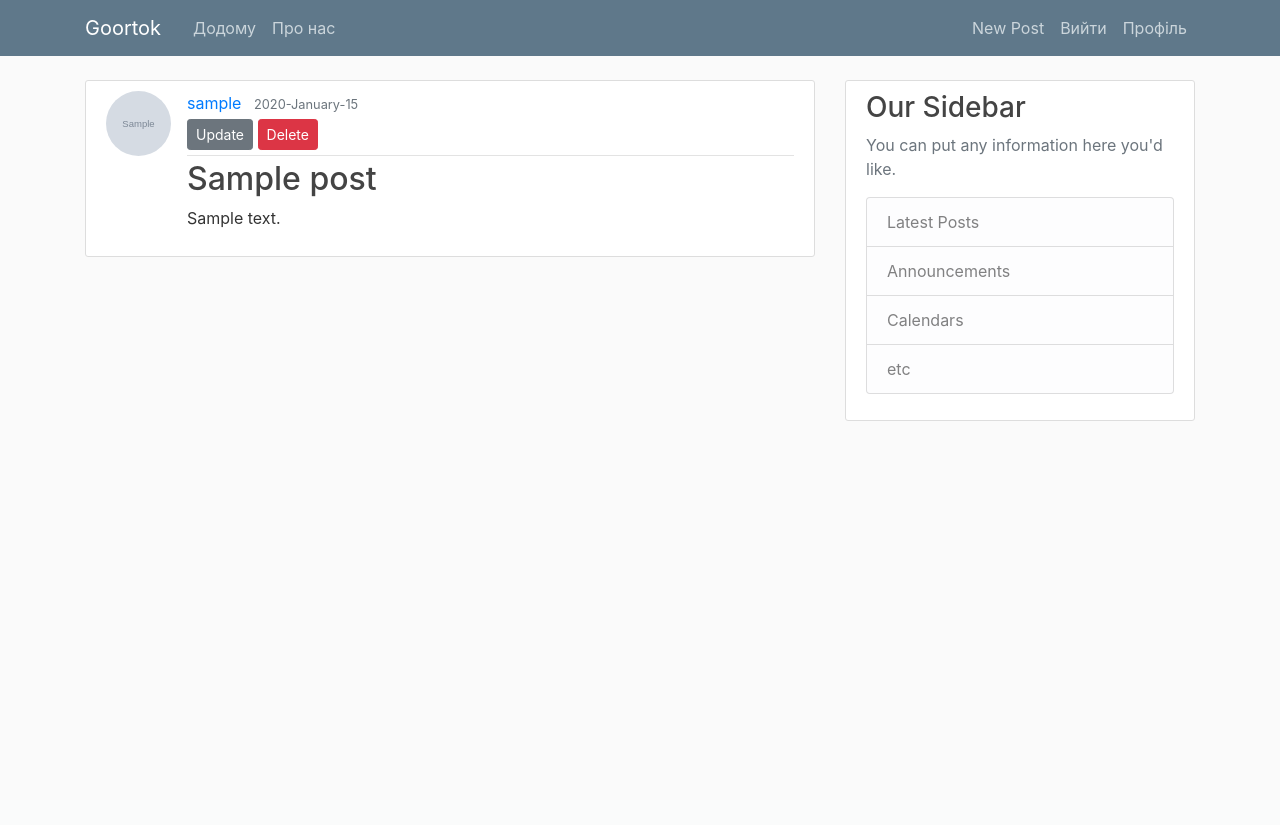
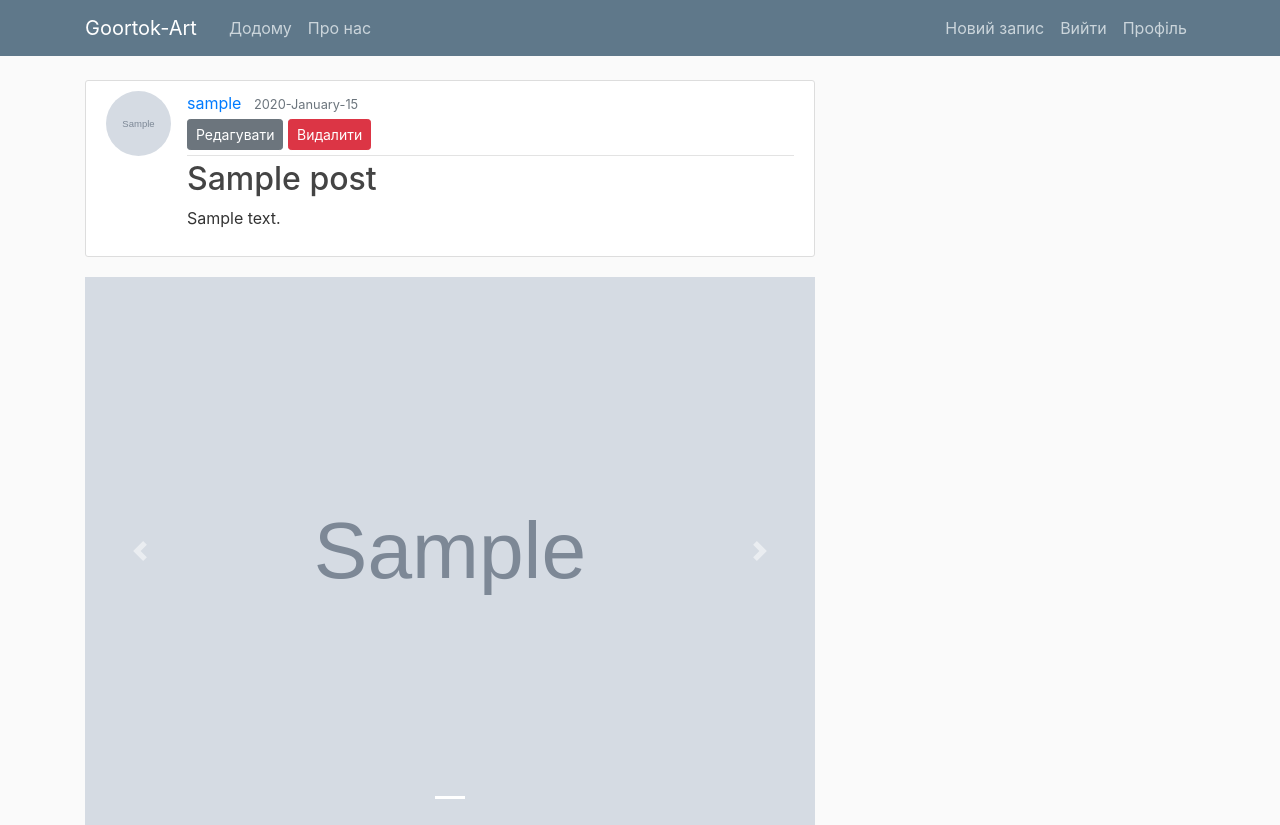
Before and after one commit to akarev0/goortok, a Django app: page /post/1/ in a window 1280 px wide. Before the commit the page ends 421 px from the top, so only its background shows below. Run offline with Django 3.2, Linux system fonts and the light colour scheme; a user stored in the database is signed in; tables that the repository leaves empty hold one stand-in row (values such as "Sample post"); grey boxes marked "Sample" are stand-in pictures; some libraries are stand-ins or nearby versions.

Commit message:
Add ability to add multiple images for each post

```diff
--- a/goortok/blog/admin.py
+++ b/goortok/blog/admin.py
@@ -1,5 +1,6 @@
 from django.contrib import admin
 
-from .models import Post
+from .models import Post, Images
 
 admin.site.register(Post)
+admin.site.register(Images)
--- a/goortok/blog/models.py
+++ b/goortok/blog/models.py
@@ -15,3 +15,11 @@ class Post(models.Model):
 
     def get_absolute_url(self):
         return reverse('post-detail', kwargs={'pk': self.pk})
+
+
+class Images(models.Model):
+    post = models.ForeignKey(Post, default=None, on_delete=models.CASCADE)
+    image = models.ImageField(upload_to='posts_pic', verbose_name='Image')
+
+    def __str__(self):
+        return self.post.title + 'Image'
--- a/goortok/blog/templates/blog/base.html
+++ b/goortok/blog/templates/blog/base.html
@@ -1,22 +1,10 @@
 {% load static %}
-<!DOCTYPE html>
 <html>
 <head>
-    <!-- Required meta tags -->
     <meta charset="utf-8"/>
-    <meta
-            name="viewport"
-            content="width=device-width, initial-scale=1, shrink-to-fit=no"
-    />
+    <meta name="viewport" content="width=device-width, initial-scale=1, shrink-to-fit=no"/>
 
-    <!-- Bootstrap CSS -->
-    <link
-            rel="stylesheet"
-            href="https://maxcdn.bootstrapcdn.com/bootstrap/4.0.0/css/bootstrap.min.css"
-            integrity="sha384-Gn5384xqQ1aoWXA+058RXPxPg6fy4IWvTNh0E263XmFcJlSAwiGgFAW/dAiS6JXm"
-            crossorigin="anonymous"
-    />
-
+    <link rel="stylesheet" href="https://maxcdn.bootstrapcdn.com/bootstrap/4.0.0/css/bootstrap.min.css" integrity="sha384-Gn5384xqQ1aoWXA+058RXPxPg6fy4IWvTNh0E263XmFcJlSAwiGgFAW/dAiS6JXm" crossorigin="anonymous"/>
     <link rel="stylesheet" type="text/css" href="{% static 'blog/main.css' %}">
 
     {% if title %}
@@ -29,7 +17,7 @@
 <header class="site-header">
     <nav class="navbar navbar-expand-md navbar-dark bg-steel fixed-top">
         <div class="container">
-            <a class="navbar-brand mr-4" href="{% url 'blog-home' %}">Goortok</a>
+            <a class="navbar-brand mr-4" href="{% url 'blog-home' %}">Goortok-Art</a>
             <button
                     class="navbar-toggler"
                     type="button"
@@ -49,7 +37,7 @@
                 <!-- Navbar Right Side -->
                 <div class="navbar-nav">
                     {% if user.is_authenticated %}
-                    <a class="nav-item nav-link" href="{% url 'post-create' %}">New Post</a>
+                    <a class="nav-item nav-link" href="{% url 'post-create' %}">Новий запис</a>
                     <a class="nav-item nav-link" href="{% url 'logout' %}">Вийти</a>
                     <a class="nav-item nav-link" href="{% url 'profile' %}">Профiль</a>
                     {% else %}
@@ -74,38 +62,23 @@
             {% block content %}
             {% endblock %}
         </div>
-        <div class="col-md-4">
+        <div class="col-md-4" hidden>
             <div class="content-section">
                 <h3>Our Sidebar</h3>
-                <p class='text-muted'>You can put any information here you'd like.
+                <p class='text-muted'>You can put any information here you'd like.</p>
                 <ul class="list-group">
                     <li class="list-group-item list-group-item-light">Latest Posts</li>
                     <li class="list-group-item list-group-item-light">Announcements</li>
                     <li class="list-group-item list-group-item-light">Calendars</li>
                     <li class="list-group-item list-group-item-light">etc</li>
                 </ul>
-                </p>
             </div>
         </div>
     </div>
 </main>
 
-<!-- Optional JavaScript -->
-<!-- jQuery first, then Popper.js, then Bootstrap JS -->
-<script
-        src="https://code.jquery.com/jquery-3.2.1.slim.min.js"
-        integrity="sha384-KJ3o2DKtIkvYIK3UENzmM7KCkRr/rE9/Qpg6aAZGJwFDMVNA/GpGFF93hXpG5KkN"
-        crossorigin="anonymous"
-></script>
-<script
-        src="https://cdnjs.cloudflare.com/ajax/libs/popper.js/1.12.9/umd/popper.min.js"
-        integrity="sha384-ApNbgh9B+Y1QKtv3Rn7W3mgPxhU9K/ScQsAP7hUibX39j7fakFPskvXusvfa0b4Q"
-        crossorigin="anonymous"
-></script>
-<script
-        src="https://maxcdn.bootstrapcdn.com/bootstrap/4.0.0/js/bootstrap.min.js"
-        integrity="sha384-JZR6Spejh4U02d8jOt6vLEHfe/JQGiRRSQQxSfFWpi1MquVdAyjUar5+76PVCmYl"
-        crossorigin="anonymous"
-></script>
+<script src="https://code.jquery.com/jquery-3.2.1.slim.min.js" integrity="sha384-KJ3o2DKtIkvYIK3UENzmM7KCkRr/rE9/Qpg6aAZGJwFDMVNA/GpGFF93hXpG5KkN" crossorigin="anonymous"></script>
+<script src="https://cdnjs.cloudflare.com/ajax/libs/popper.js/1.12.9/umd/popper.min.js" integrity="sha384-ApNbgh9B+Y1QKtv3Rn7W3mgPxhU9K/ScQsAP7hUibX39j7fakFPskvXusvfa0b4Q" crossorigin="anonymous"></script>
+<script src="https://maxcdn.bootstrapcdn.com/bootstrap/4.0.0/js/bootstrap.min.js" integrity="sha384-JZR6Spejh4U02d8jOt6vLEHfe/JQGiRRSQQxSfFWpi1MquVdAyjUar5+76PVCmYl" crossorigin="anonymous"></script>
 </body>
 </html>
--- a/goortok/blog/templates/blog/post_detail.html
+++ b/goortok/blog/templates/blog/post_detail.html
@@ -1,20 +1,42 @@
 {% extends "blog/base.html" %}
 {% block content %}
     <article class="media content-section">
-        <img class="rounded-circle article-img" src="{{ object.author.profile.image.url }}">
+        <img class="rounded-circle article-img" src="{{ post.author.profile.image.url }}" alt="User photo">
         <div class="media-body">
             <div class="article-metadata">
-                <a class="mr-2" href="{% url 'user-posts' object.author.username %}">{{ object.author }}</a>
-                <small class="text-muted">{{ object.date_posted|date:'Y-F-d' }}</small>
-                {% if object.author == user %}
+                <a class="mr-2" href="{% url 'user-posts' post.author.username %}">{{ post.author }}</a>
+                <small class="text-muted">{{ post.date_posted|date:'Y-F-d' }}</small>
+                {% if post.author == user %}
                     <div>
-                        <a class="btn btn-secondary btn-sm mt-1 mb-1" href="{% url 'post-update' object.id %}">Update</a>
-                        <a class="btn btn-danger btn-sm mt-1 mb-1" href="{% url 'post-delete' object.id %}">Delete</a>
+                        <a class="btn btn-secondary btn-sm mt-1 mb-1" href="{% url 'post-update' post.id %}">Редагувати</a>
+                        <a class="btn btn-danger btn-sm mt-1 mb-1" href="{% url 'post-delete' post.id %}">Видалити</a>
                     </div>
                 {% endif%}
             </div>
-            <h2 class="article-title">{{ object.title }}</h2>
-            <p class="article-content">{{ object.content }}</p>
+            <h2 class="article-title">{{ post.title }}</h2>
+            <p class="article-content">{{ post.content }}</p>
         </div>
     </article>
+        <div id="carouselExampleIndicators" class="carousel slide" data-ride="carousel">
+          <ol class="carousel-indicators">
+              {% for photo in images %}
+              <li data-target="#carouselExampleIndicators" data-slide-to="{{ forloop.cointer0 }}" class="{% if forloop.counter0 == 0 %} active {% endif %}"></li>
+              {% endfor %}
+          </ol>
+          <div class="carousel-inner" role="listbox">
+              {% for photo in images %}
+                <div class="carousel-item {% if forloop.counter0 == 0 %} active {% endif %}">
+                  <img class="d-block w-100" src="{{ photo.image.url }}" alt="First slide">
+                </div>
+              {% endfor %}
+          </div>
+          <a class="carousel-control-prev" href="#carouselExampleIndicators" role="button" data-slide="prev">
+            <span class="carousel-control-prev-icon" aria-hidden="true"></span>
+            <span class="sr-only">Previous</span>
+          </a>
+          <a class="carousel-control-next" href="#carouselExampleIndicators" role="button" data-slide="next">
+            <span class="carousel-control-next-icon" aria-hidden="true"></span>
+            <span class="sr-only">Next</span>
+          </a>
+        </div>
 {% endblock content %}
--- a/goortok/blog/templates/blog/post_form.html
+++ b/goortok/blog/templates/blog/post_form.html
@@ -1,12 +1,13 @@
-<{% extends "blog/base.html" %}
+{% extends "blog/base.html" %}
 {% load crispy_forms_tags %}
 {% block content %}
     <div class="content-section">
-        <form method="POST">
+        <form method="POST" enctype="multipart/form-data">
             {% csrf_token %}
             <fieldset class="form-group">
                 <legend class="border-bottom mb-4">Blog Post</legend>
                 {{ form|crispy }}
+                {{ formset|crispy }}
             </fieldset>
             <div class="form-group">
                 <button class="btn btn-outline-info" type="submit">Post</button>
--- a/goortok/blog/urls.py
+++ b/goortok/blog/urls.py
@@ -1,13 +1,19 @@
 from django.urls import path
 
-from .views import PostListView, PostDetailView, PostCreateView, PostUpdateView, PostDeleteView, UserPostListView
+from .views import PostListView, \
+    PostUpdateView, \
+    PostDeleteView, \
+    UserPostListView, \
+    create_post, \
+    post_details
+
 from .views import about
 
 urlpatterns = [
     path('', PostListView.as_view(), name='blog-home'),
     path('user/<str:username>', UserPostListView.as_view(), name='user-posts'),
-    path('post/<int:pk>/', PostDetailView.as_view(), name='post-detail'),
-    path('post/new/', PostCreateView.as_view(), name='post-create'),
+    path('post/<int:pk>/', post_details, name='post-detail'),
+    path('post/new/', create_post, name='post-create'),
     path('post/<int:pk>/update/', PostUpdateView.as_view(), name='post-update'),
     path('post/<int:pk>/delete/', PostDeleteView.as_view(), name='post-delete'),
     path('about/', about, name='blog-about'),
--- a/goortok/blog/views.py
+++ b/goortok/blog/views.py
@@ -1,8 +1,14 @@
+from typing import Dict
+
+from django.contrib.auth.decorators import login_required
 from django.contrib.auth.mixins import LoginRequiredMixin, UserPassesTestMixin
-from django.shortcuts import render, get_object_or_404
-from .models import Post
-from django.views.generic import ListView, DetailView, CreateView, UpdateView, DeleteView
 from django.contrib.auth.models import User
+from django.forms import modelformset_factory
+from django.shortcuts import render, get_object_or_404, redirect
+from django.views.generic import ListView, UpdateView, DeleteView
+
+from .forms import PostCreateForm
+from .models import Post, Images
 
 
 class PostListView(ListView):
@@ -25,17 +31,48 @@ class UserPostListView(ListView):
         return Post.objects.filter(author=user).order_by('-date_posted')
 
 
-class PostDetailView(DetailView):
-    model = Post
+@login_required
+def post_details(request, pk: int):
+    post = get_object_or_404(Post, pk=pk)
+    images = Images.objects.filter(post=post)
+    context = {
+        'post': post,
+        'images': images
+    }
+
+    return render(request, 'blog/post_detail.html', context=context)
 
 
-class PostCreateView(LoginRequiredMixin, CreateView):
-    model = Post
-    fields = ['title', 'content']
+@login_required
+def create_post(request):
 
-    def form_valid(self, form):
-        form.instance.author = self.request.user
-        return super().form_valid(form)
+    ImageFormset = modelformset_factory(Images, fields=('image',), extra=4)
+
+    form = PostCreateForm()
+    formset = ImageFormset(queryset=Images.objects.none())
+
+    if request.method == 'POST':
+        form = PostCreateForm(request.POST)
+        formset = ImageFormset(request.POST or None, request.FILES or None)
+        if form.is_valid() and formset.is_valid():
+            post = form.save(commit=False)
+            post.author = request.user
+            post.save()
+
+            for photo in formset:
+                try:
+                    post_image = Images(post=post, image=photo.cleaned_data['image'])
+                    post_image.save()
+                except Exception:
+                    break
+            return redirect('blog-home')
+
+    context: Dict = {
+        'form': form,
+        'formset': formset
+    }
+
+    return render(request, 'blog/post_form.html', context=context)
 
 
 class PostUpdateView(UserPassesTestMixin, LoginRequiredMixin, UpdateView):
```
Also changed, not shown: goortok/blog/templates/blog/home.html (+4 -4 lines), goortok/blog/templates/blog/user_posts.html (+8 -6 lines).
